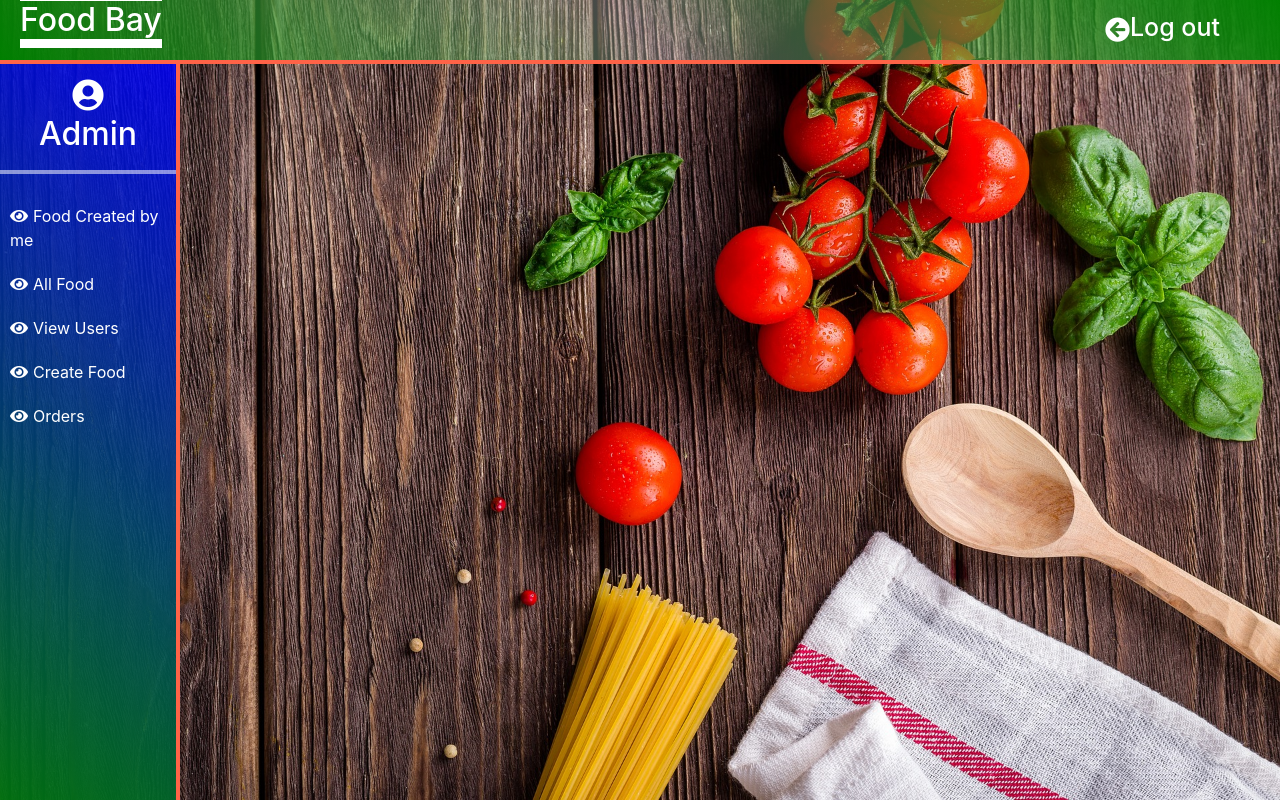
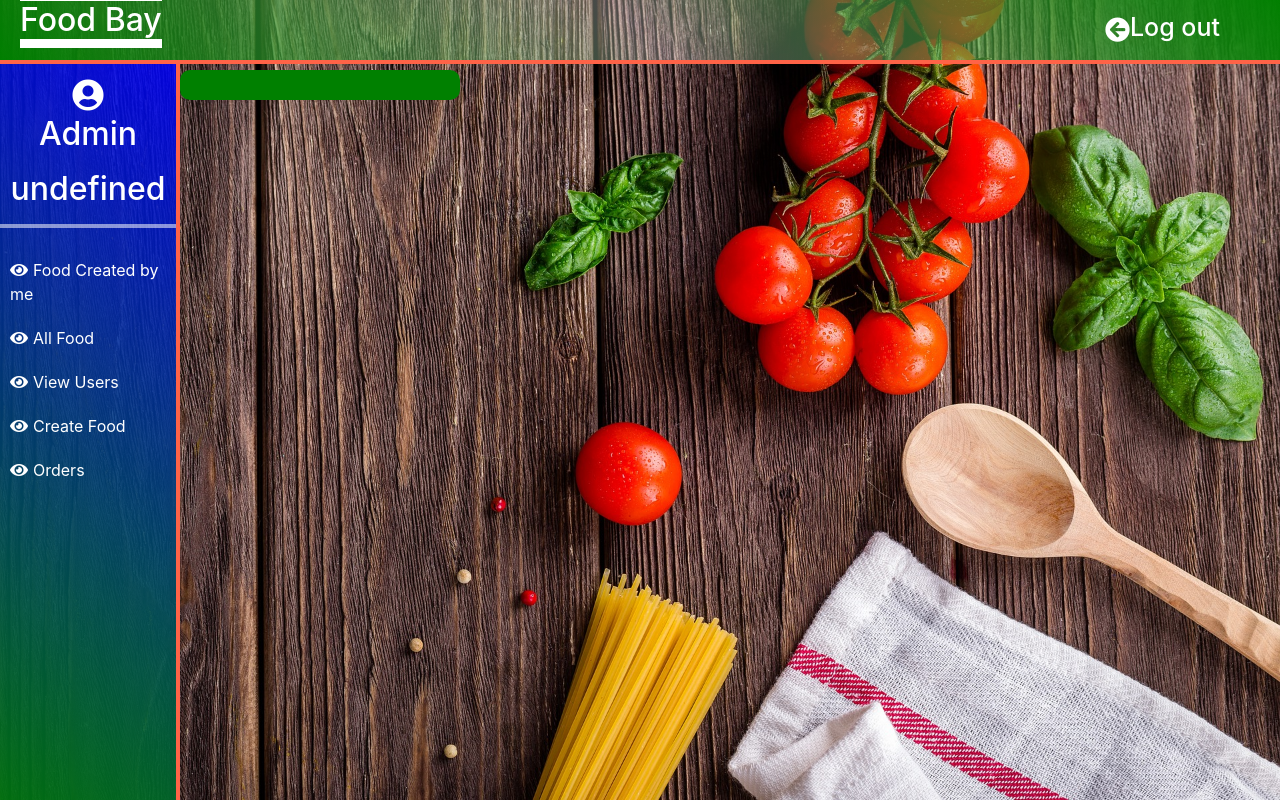
Before and after one commit to Mandonglawrence/food_ordering, a website: page pages/admin.html in a window 1280 px wide. Both pictures are taken after a click on the item "Food Created by me". Drawn offline with Linux system fonts and the light colour scheme; no server answers.

Commit message:
view food created by admin started

```diff
--- a/pages/admin.html
+++ b/pages/admin.html
@@ -85,7 +85,22 @@ text-align: left;
     margin-left: 180px;
     transition: all 0.3s ease-in-out;
 }
+.food-by-me{
+    margin-top:70px;
+        background: green;
+        /* margin-left: 180px; */
+        margin-left:180px ;
+        cursor: pointer;
+        position: absolute;
+        width: auto;
+        width: 280px;
+        height: auto;
+        padding:15px;
+        color: #fff;
+        border-radius: 10px 10px 10px 10px;
+        transition: all 0.5s ease-in-out;
 
+}
     </style>
 </head>
 <body>
@@ -101,7 +116,10 @@ text-align: left;
             <div class="action-bar">
                     <div class="header">
                         <a href="#">
-                            <h2><i class="fa fa-user-circle"></i><p>Admin</p></h2>
+                            <h2 id="header-item">
+                                <i class="fa fa-user-circle"></i>
+                                <p>Admin</p>
+                            </h2>
                         </a>
                     </div>
                     <div class="list">
@@ -136,11 +154,18 @@ text-align: left;
                  </form>
 
                 </div>
+                <!-- view food by me -->
+                <div class="food-by-me">
+
+                </div>
         <script src="../scripts/jquery.js"></script>
         <script src="../scripts/bootstrap.min.js"></script>
         <script>
         $(document).ready(function(){
-            alert(sessionStorage.first_name)
+            //alert(sessionStorage.first_name)
+            $('#header-item').append(`
+            <p>${sessionStorage.first_name}</p>
+            `)
             $('#create-food').on('click',function(){
                 $('.create-food').addClass('show-item');
 
@@ -241,6 +266,28 @@ text-align: left;
                 }
 
             });
+            // food created by me
+            $('#food-by-me').on('click',function(){
+                $.ajax({
+                    url:`http://localhost:3000/foods?creatoremail=${sessionStorage.user_email}`,
+                    success:function(result){
+                        if(result.length){
+                            // const [data]=result;
+                            console.log(result)
+                            result.forEach(food=>{
+                                name = food.fname.toUpperCase()
+                                $('.food-by-me').append(`
+                            <p>${food.fname.toUpperCase()}</p>
+                            `)
+                            });
+
+                        }else{
+                            alert('oops')
+                        }
+                    },
+                    method:"GET"
+                })
+             });//end of food by me
         });
         </script>
 </body>
```
